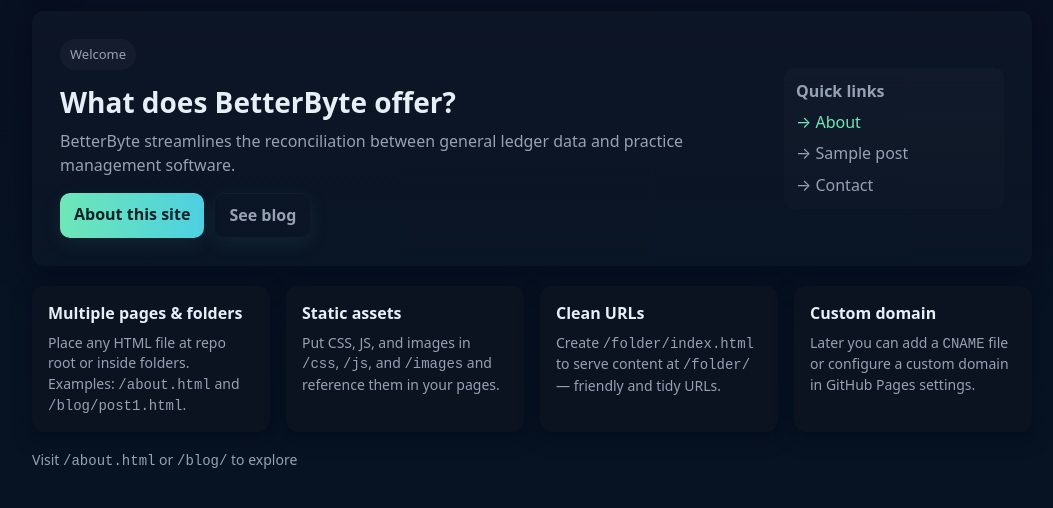
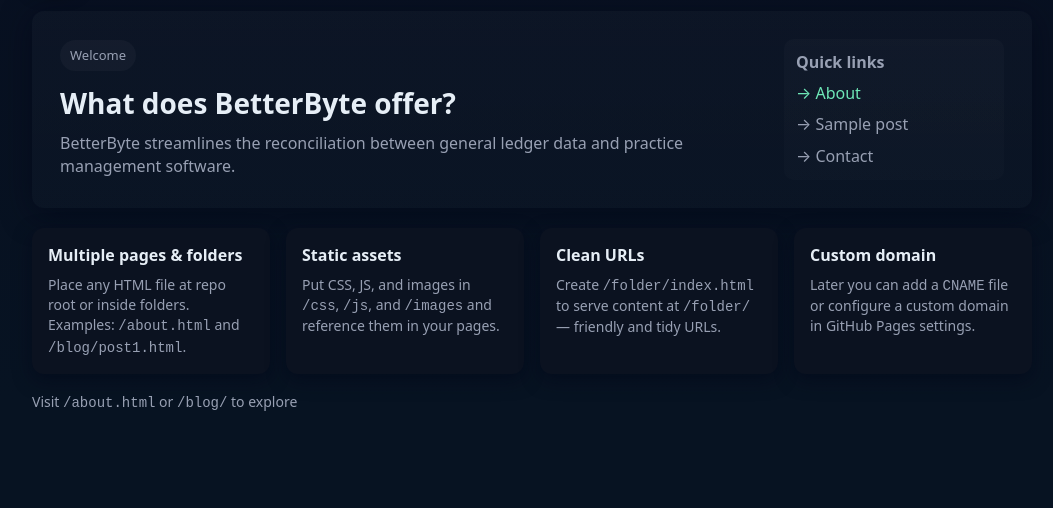
Before and after one commit to betterbytedata/betterbytedata.github.io, a plain HTML site: page index.html in a window 1280 px wide. Shown: the part 80-588 px from the top of the page, without its empty margins (108-1161 px from the left). Drawn offline with Linux system fonts and the light colour scheme.

Commit message:
Update index.html

```diff
--- a/index.html
+++ b/index.html
@@ -206,10 +206,6 @@
             BetterByte streamlines the reconciliation between general ledger data and practice management software.
           </p>
 
-          <div class="hero-actions" role="toolbar" aria-label="Primary actions">
-            <a class="btn" href="/about.html">About this site</a>
-            <a class="btn secondary" href="/blog/">See blog</a>
-          </div>
         </div>
 
         <!-- quick preview box -->
```
